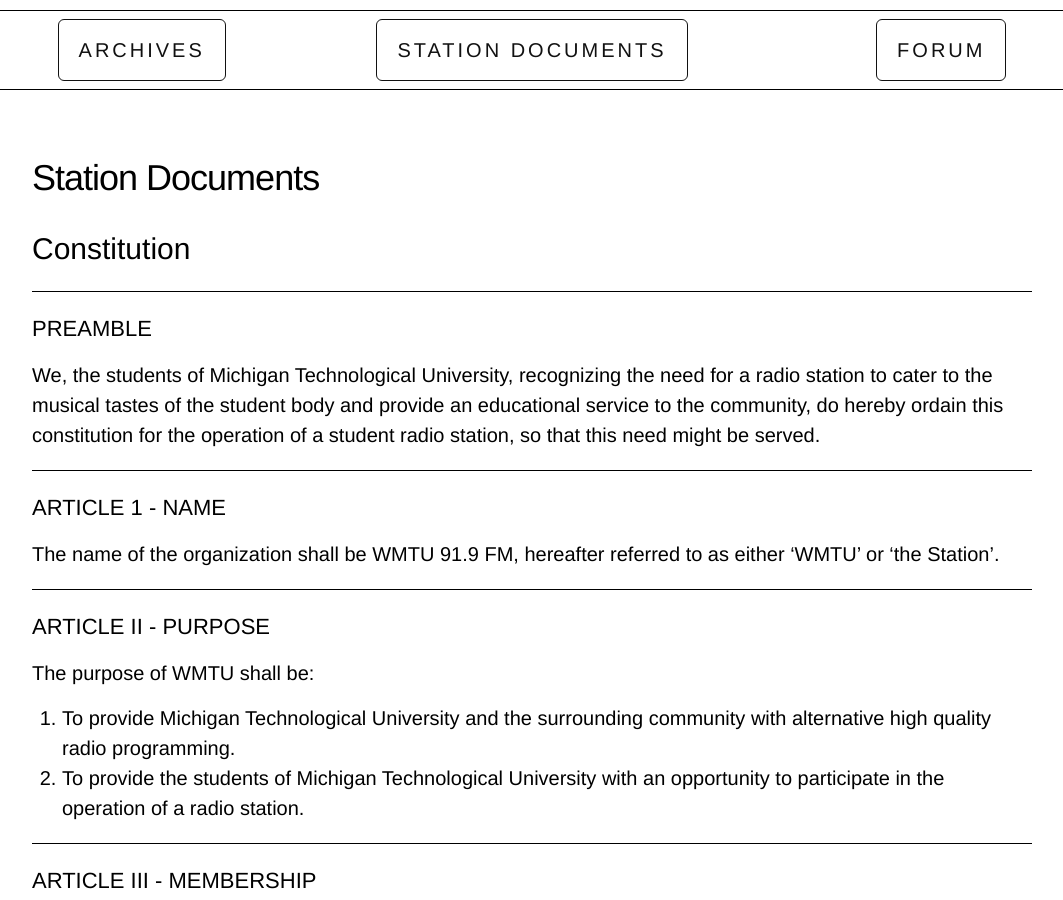
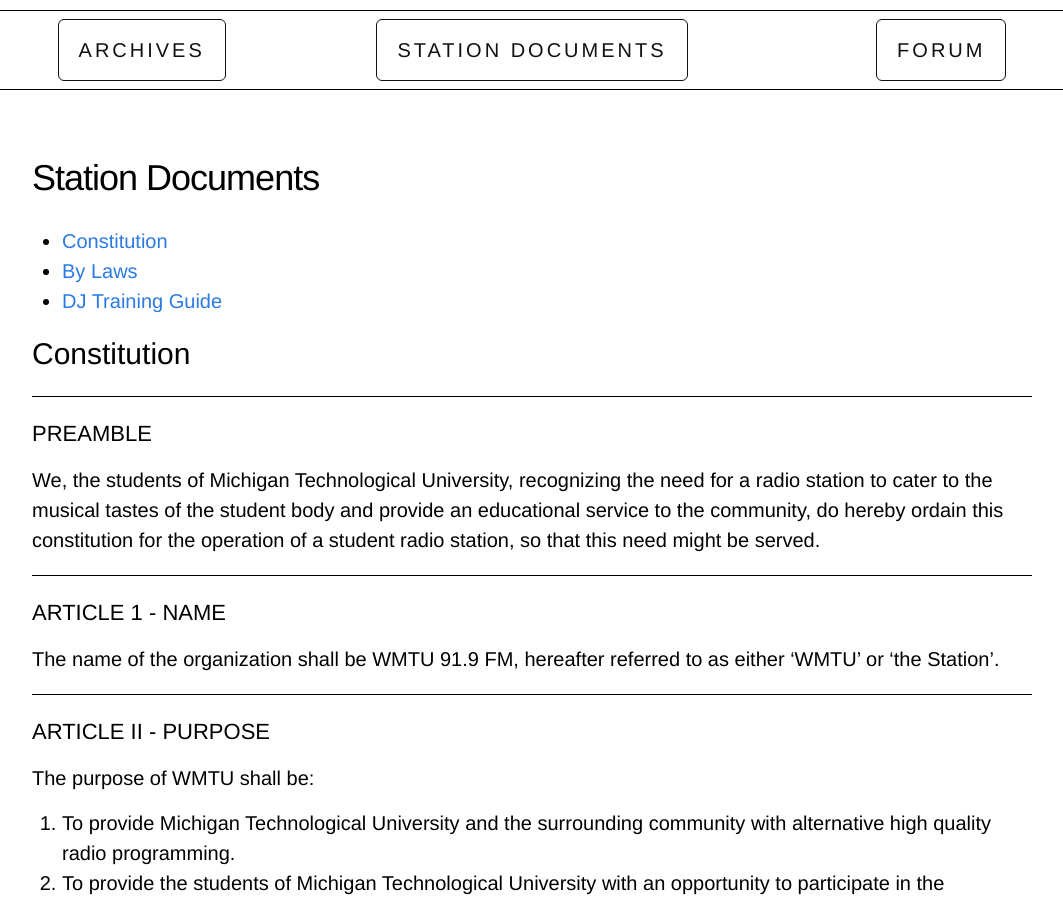
Before and after one commit to WMTU/wmtu.mtu.edu, a Jekyll site: the page built from station-documents.md, in a window 1280 px wide and 900 px high, scrolled down 400 px. Shown: the whole window, without its empty margins (108-1171 px from the left). Built offline with Jekyll 4.4.1, drawn with Linux system fonts in a browser that asks for light colours.

Commit message:
Add linked table of contents to documents page

```diff
--- a/station-documents.md
+++ b/station-documents.md
@@ -3,6 +3,10 @@
 title: Station Documents
 permalink: /station-docs/
 ---
+
+* [Constitution](#constitution)
+* [By Laws](#by-laws)
+* [DJ Training Guide](#dj-training-guide)
 
 # Constitution
 
```
